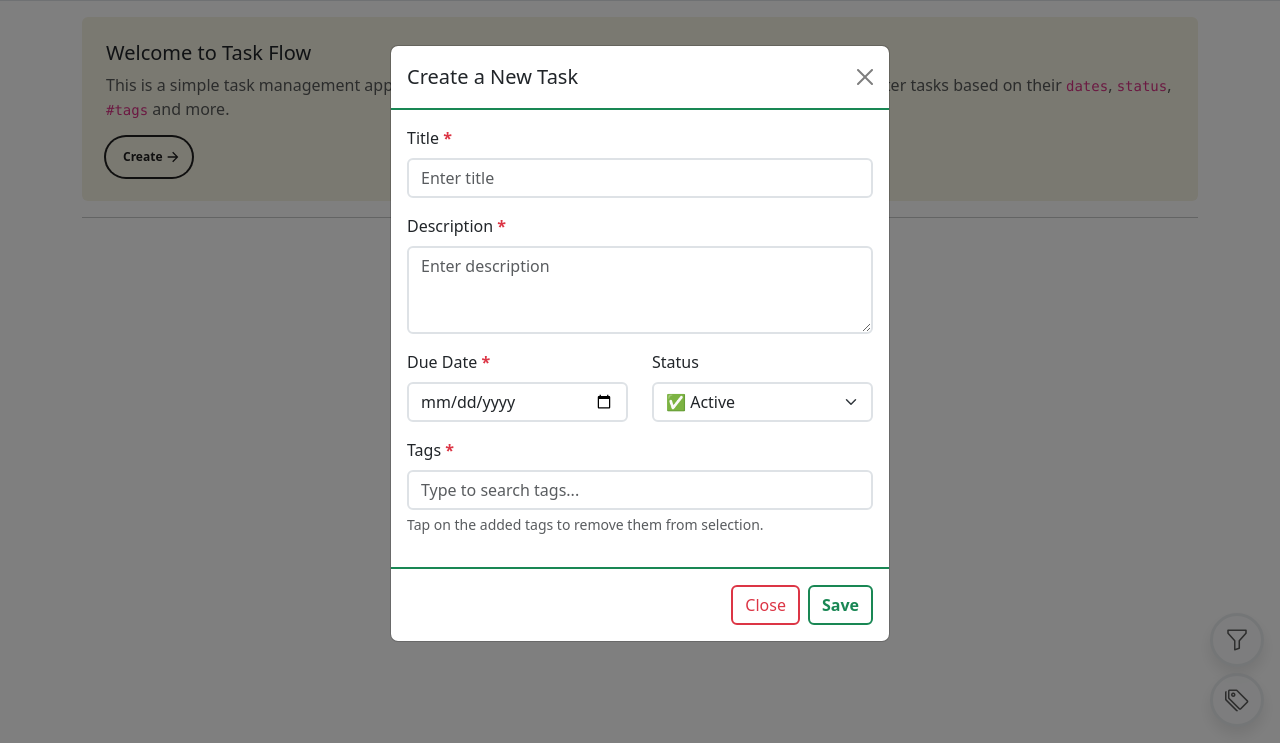
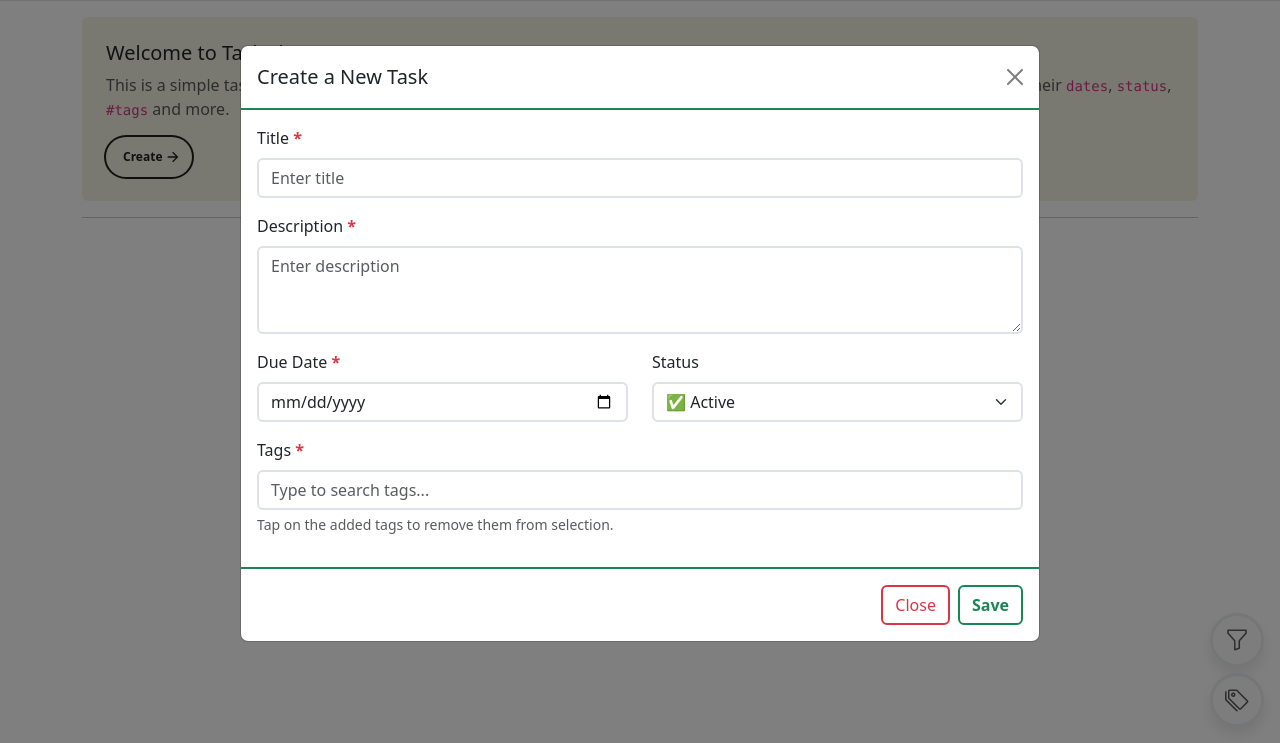
Before and after one commit to MahinSojitra/taskflow, a plain HTML site: page index.html in a window 1280 px wide. Both pictures are taken after a click on the button "Create". Shown: the part 57-800 px from the top of the page. Drawn offline with nearby package versions, Linux system fonts and the light colour scheme.

Commit message:
ui | make modal large

```diff
--- a/index.html
+++ b/index.html
@@ -270,7 +270,7 @@
       aria-labelledby="taskModalLabel"
       aria-hidden="true"
     >
-      <div class="modal-dialog modal-dialog-centered">
+      <div class="modal-dialog modal-dialog-centered modal-lg">
         <div class="modal-content">
           <div class="modal-header border-bottom border-2 border-success">
             <h5 class="modal-title" id="taskModalLabel">Create a New Task</h5>
```
